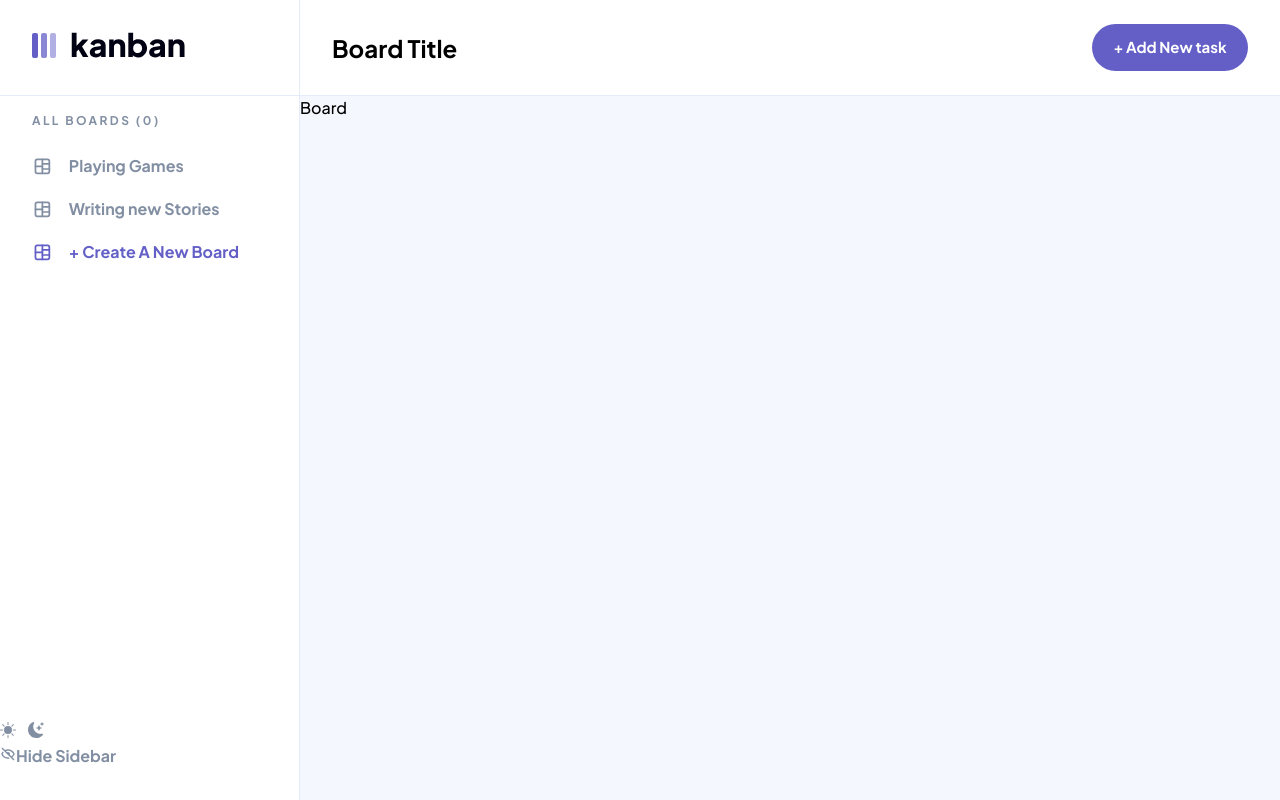
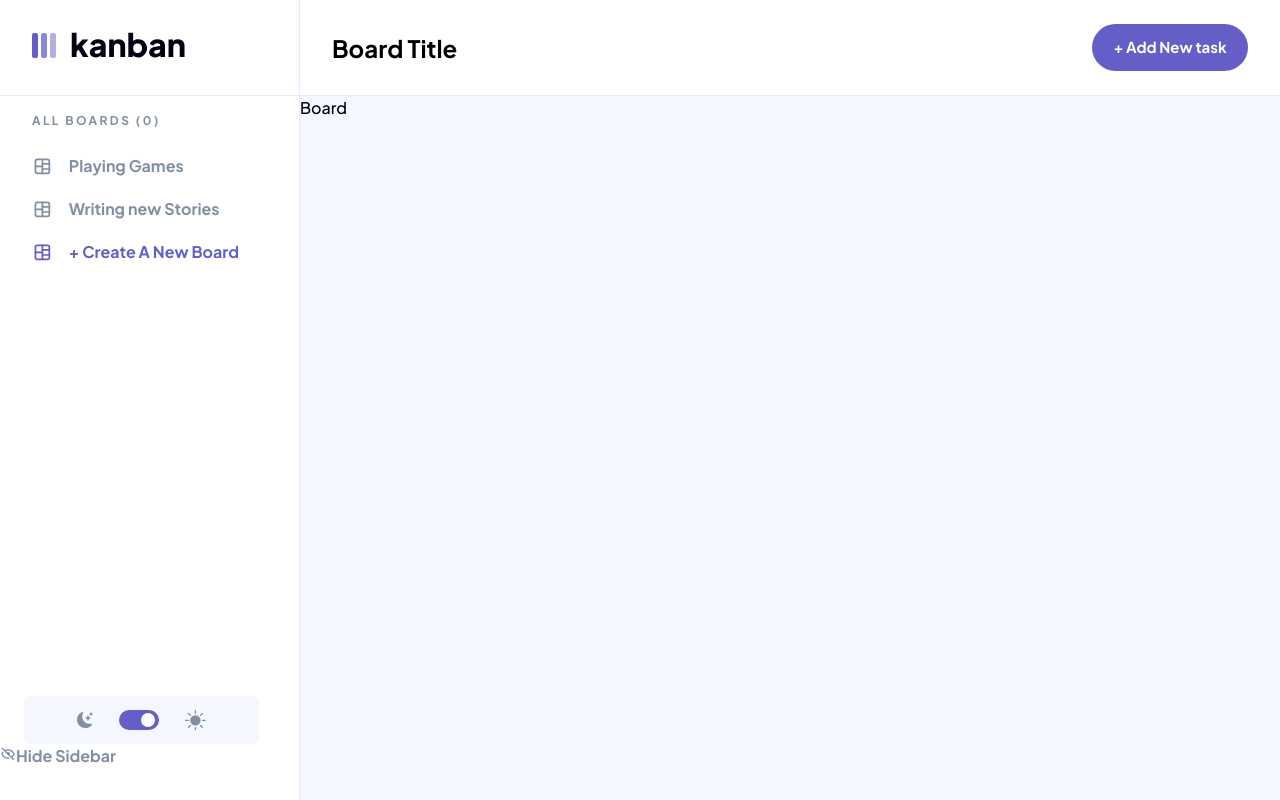
Before and after one commit to 0xmbadr/task-management-app, a React (Vite) app: page / in a window 1280 px wide. Built offline with nearby package versions, Linux system fonts and the light colour scheme.

Commit message:
[SCCSS] => (sidebar > bottom > theme toggle bottom) add style for theme toggle bottom.

```diff
--- a/src/components/SideNav/index.tsx
+++ b/src/components/SideNav/index.tsx
@@ -20,11 +20,13 @@ const SideNav = () => {
       {/* SideNav Bottom */}
       <div>
         <div className="SideNav__theme-mode">
-          <BsFillSunFill />
-          <button className="SideNav__theme-toggle">
-            <span className="SideNav__theme-toggle-ball"></span>
+          <BsFillMoonStarsFill />
+          <button className="SideNav__theme-mode-toggle">
+            <span
+              className="SideNav__theme-mode-toggle-ball"
+              style={{ left: '55%' }}></span>
           </button>
-          <BsFillMoonStarsFill />
+          <BsFillSunFill size={'1.3rem'} />
         </div>
         <div className="SideNav__hide-button">
           <BiHide />
--- a/src/styles/components/_sideNav.scss
+++ b/src/styles/components/_sideNav.scss
@@ -15,6 +15,8 @@
     padding-bottom: $margin-large;
 
     font-weight: bold;
+
+    // ! =====> SideNav TOP
 
     &__head {
         letter-spacing: 2.4px;
@@ -50,4 +52,38 @@
             opacity: $hover;
         }
     }
+
+    // ! =====> SideaNav Bottom
+
+    &__theme-mode {
+        display:flex;
+        background-color: getColor(themeSwitchBox);
+        justify-content: center;
+        align-items: center;
+
+        border-radius: 6px;
+        margin-left: $margin-medium;
+        width: 235px;
+        height: 48px;
+
+        &-toggle {
+            display: flex;
+            align-items: center;
+            margin: 0 26px;
+            width: 40px;
+            height: 20px;
+            background: $darkBlue;
+            border-radius: 12px;
+            position:relative;
+
+            &-ball {
+                position: absolute;
+                transition: left .2s ease;
+                width: 14px;
+                height: 14px;
+                background: $white;
+                border-radius: 25px;
+            }
+        }
+    }
 }
```
